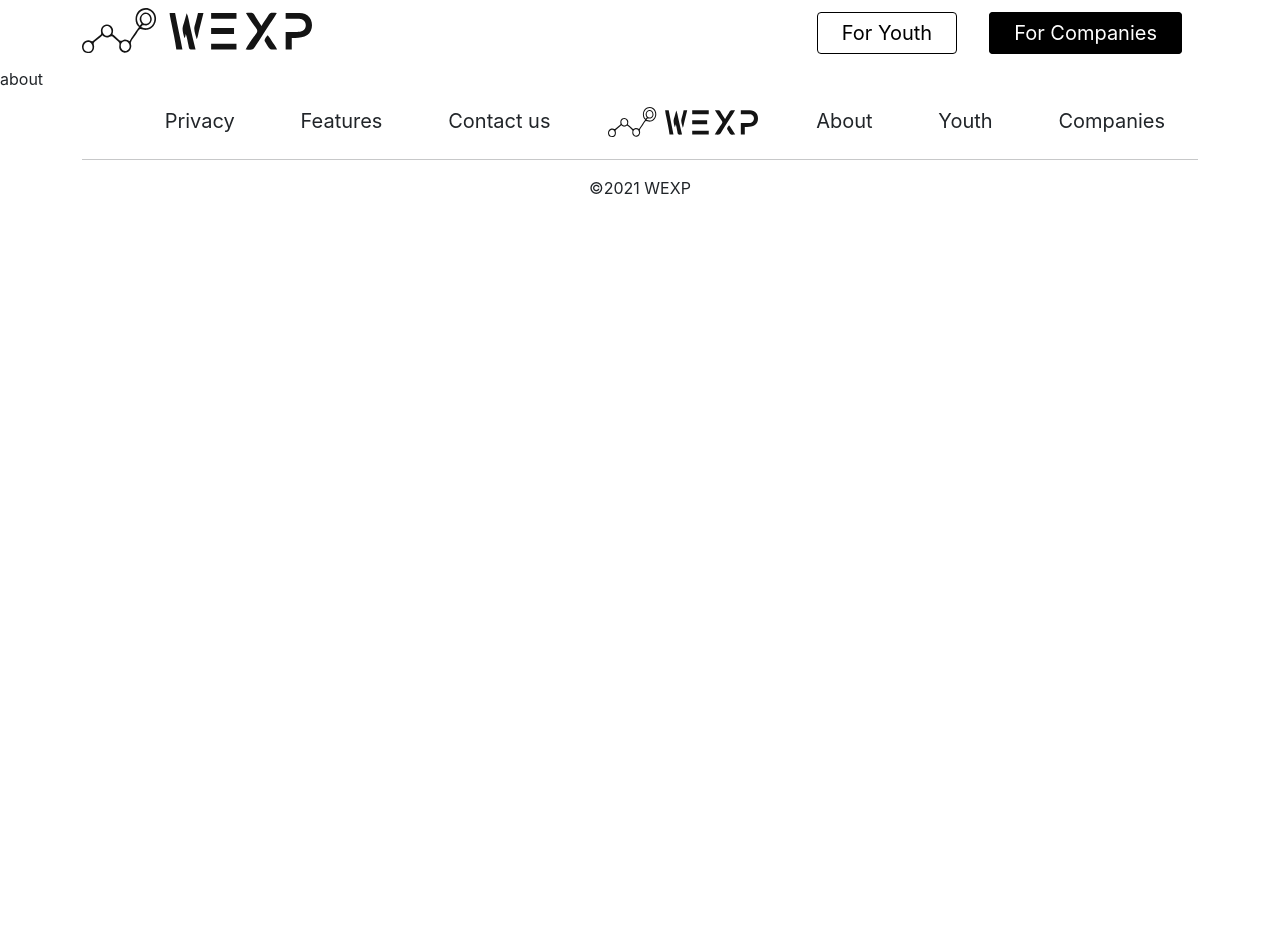
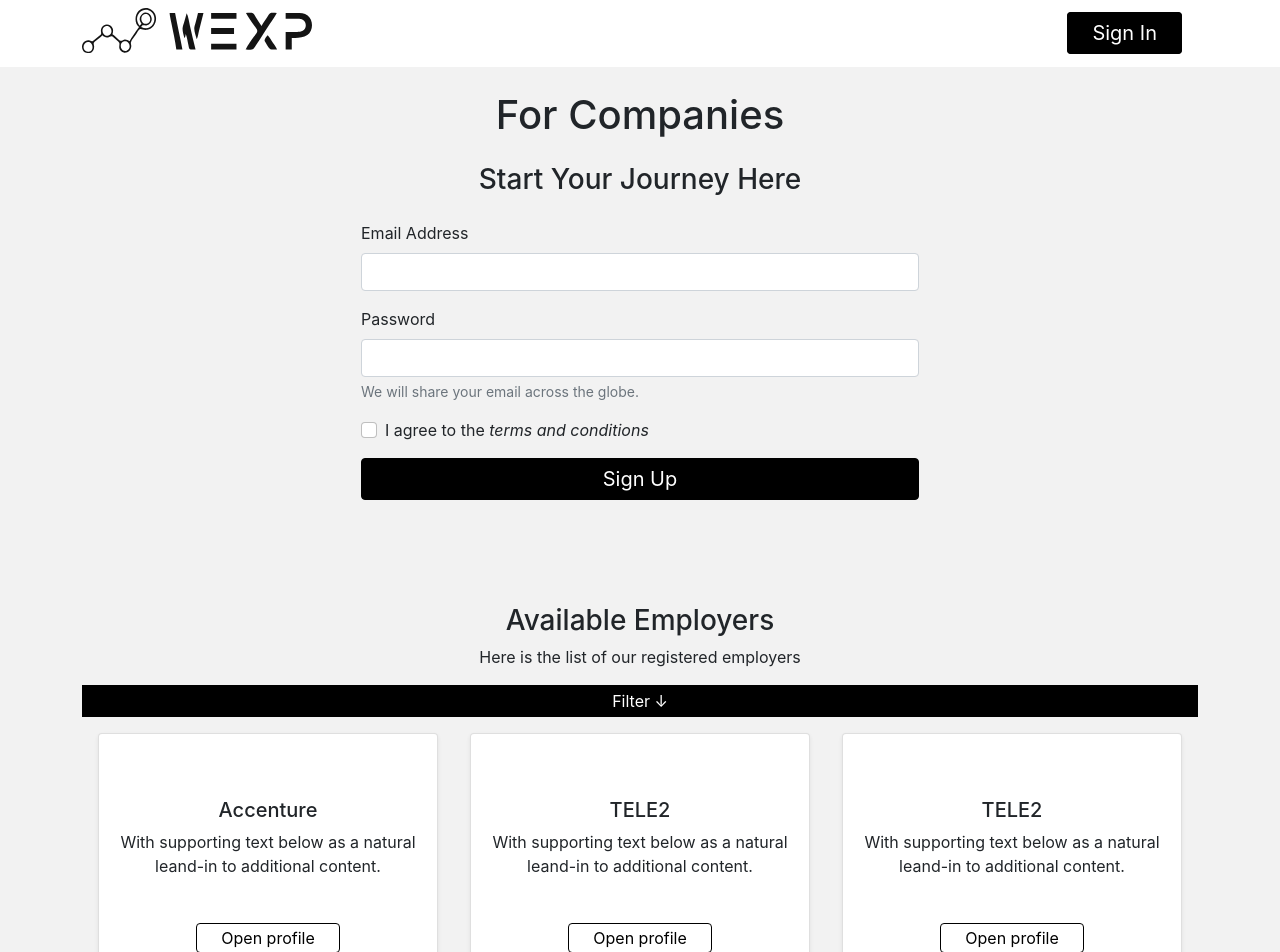
Before and after one commit to CodeWeekLatavia/Komjaunatne, a Next.js app in the folder wexp/: page /company in a window 1280 px wide. Shown: the top 952 px of the page. Before the commit the page ends 800 px from the top, so only its background shows below. Built offline with nearby package versions, Linux system fonts and the light colour scheme.

Commit message:
Sign in button

```diff
--- a/wexp/components/Navigation.tsx
+++ b/wexp/components/Navigation.tsx
@@ -2,12 +2,52 @@
 import Image from "next/image";
 import Link from "next/link";
 import styles from "../styles/Navigation.module.css";
+import {withRouter} from "next/router";
+import Router from "next";
+import { AppProps } from "next/dist/next-server/lib/router/router";
 
-export default function Navigation() {
+function HomeNavigation() {
   let navYouthButtonClasses =
     "rounded  py-2 px-4 border m-1 fw-normal h5 mx-3 text-decoration-none white-button";
   let navCompanyButtonClasses =
     "rounded py-2 px-4 border m-1 fw-normal h5 mx-3 text-decoration-none dark-button";
+
+  return (
+    <div className="d-none d-md-block">
+      <Link href="/youth">
+        <a className={navYouthButtonClasses + " " + styles.link}>For Youth</a>
+      </Link>
+      <Link href="/company">
+        <a className={navCompanyButtonClasses + " " + styles.link}>
+          For Companies
+        </a>
+      </Link>
+    </div>
+  );
+}
+
+function OtherNavigation(){
+  let signInButtonClasses =
+    "rounded py-2 px-4 border m-1 fw-normal h5 mx-3 text-decoration-none dark-button";
+    return (
+      <div className="d-none d-md-block">
+        <Link href="#">
+          <a className={signInButtonClasses + " " + styles.link}>
+            Sign In
+          </a>
+        </Link>
+      </div>
+    );
+}
+
+function Navigation(props: AppProps) {
+  let rightSide;
+  console.log(props.router.pathname);
+  if(!props.router.pathname.includes("youth")&&!props.router.pathname.includes("company")){
+    rightSide = <HomeNavigation/>;
+  }else{
+    rightSide = <OtherNavigation/>;
+  }
   return (
     <>
       <nav className="container d-flex align-items-center flex-column flex-md-row justify-content-between py-2">
@@ -21,19 +61,10 @@
             />
           </a>
         </Link>
-        <div className="d-none d-md-block">
-          <Link href="/youth">
-            <a className={navYouthButtonClasses + " " + styles.link}>
-              For Youth
-            </a>
-          </Link>
-          <Link href="/company">
-            <a className={navCompanyButtonClasses + " " + styles.link}>
-              For Companies
-            </a>
-          </Link>
-        </div>
+        {rightSide}
       </nav>
     </>
   );
 }
+
+export default withRouter(Navigation);
--- a/wexp/components/TopProgressBar.tsx
+++ b/wexp/components/TopProgressBar.tsx
@@ -54,6 +54,6 @@
   }
 };
 
-export default function () {
+export default function nothing(){
   return null;
 }
--- a/wexp/pages/company.tsx
+++ b/wexp/pages/company.tsx
@@ -1,7 +1,130 @@
+import { GetServerSideProps } from "next";
+import { AppProps } from "next/dist/next-server/lib/router/router";
+import Link from "next/link";
 
-export default function Company(){
-    return (
-        <div>about
+interface Employee {
+  name: string;
+  description: string;
+}
+
+export default function Company(props: AppProps) {
+  let employerCardsHTML = props.data.map((employer: Employee, index:number) => (
+    <div className="col-4 p-3" key={employer.name+" "+index}>
+    <div className="card py-5 shadow-sm give-me-food-pls">
+      <div className="card-body">
+        <h5 className="card-title">{employer.name}</h5>
+        <p className="card-text">
+          With supporting text below as a natural leand-in to additional
+          content.
+        </p>
+        <div className="mt-5">
+        <Link href="#about-us">
+          <a className="rounded py-1 px-4 border fw-normal my-2 text-decoration-none white-button">
+            Open profile
+          </a>
+        </Link>
         </div>
-    )
+      </div>
+    </div>
+    </div>
+  ));
+  return (
+    <div
+      style={{
+        backgroundColor: "#F2F2F2",
+        minWidth: "100vw",
+        minHeight: "80vh",
+      }}
+    >
+      <div className="container ">
+        <div className="mb-5">
+          <h1 className="text-center pt-4">For Companies</h1>
+          <h3 className="text-center py-3">Start Your Journey Here</h3>
+          <form action="" className="w-50 m-auto">
+            <div className="mb-3">
+              <label htmlFor="email" className="form-label">
+                Email Address
+              </label>
+              <input
+                type="email"
+                className="form-control"
+                id="exampleInputEmail"
+                aria-describedby="emailHelp"
+              />
+            </div>
+            <div className="mb-3">
+              <label htmlFor="password" className="form-label">
+                Password
+              </label>
+              <input type="password" className="form-control" id="password" />
+              <div id="emailHelp" className="form-text">
+                We will share your email across the globe.
+              </div>
+            </div>
+            <div className="mb-3 form-check">
+              <input
+                type="checkbox"
+                className="form-check-input"
+                id="exampleCheck"
+              />
+              <label htmlFor="exampleCheck1" className="form-check-label">
+                I agree to the{" "}
+                <i>
+                  <a>terms and conditions</a>
+                </i>
+              </label>
+            </div>
+            <button
+              type="submit"
+              className="rounded py-2 px-4  border fw-normal h5 text-decoration-none w-100 dark-button"
+            >
+              <a>Sign Up</a>
+            </button>
+          </form>
+        </div>
+        <div className="text-center mt-5 pt-5">
+          <h3>Available Employers</h3>
+          <p>Here is the list of our registered employers</p>
+          <div className="bg-dark w-100 py-1 text-white">
+            <a>Filter &#x2193;</a>
+          </div>
+          <div className="d-flex flex-wrap">{employerCardsHTML}</div>
+        </div>
+      </div>
+    </div>
+  );
 }
+
+export const getServerSideProps: GetServerSideProps = async (context) => {
+  const data: Employee[] = [
+    {
+      name: "Accenture",
+      description: "Looking for a front-end developer",
+    },
+    {
+      name: "TELE2",
+      description: "Looking for a back-end developer",
+    },
+    {
+      name: "TELE2",
+      description: "Looking for a back-end developer",
+    },
+    {
+      name: "TELE2",
+      description: "Looking for a back-end developer",
+    },
+    {
+      name: "TELE2",
+      description: "Looking for a back-end developer",
+    },
+    {
+      name: "TELE2",
+      description: "Looking for a back-end developer",
+    },
+    {
+      name: "TELE2",
+      description: "Looking for a back-end developer",
+    }
+  ];
+  return { props: { data } };
+};
```
Also changed, not shown: wexp/pages/youth.tsx (+4 -3 lines). Lines whose indentation alone changed are shown as unchanged.
